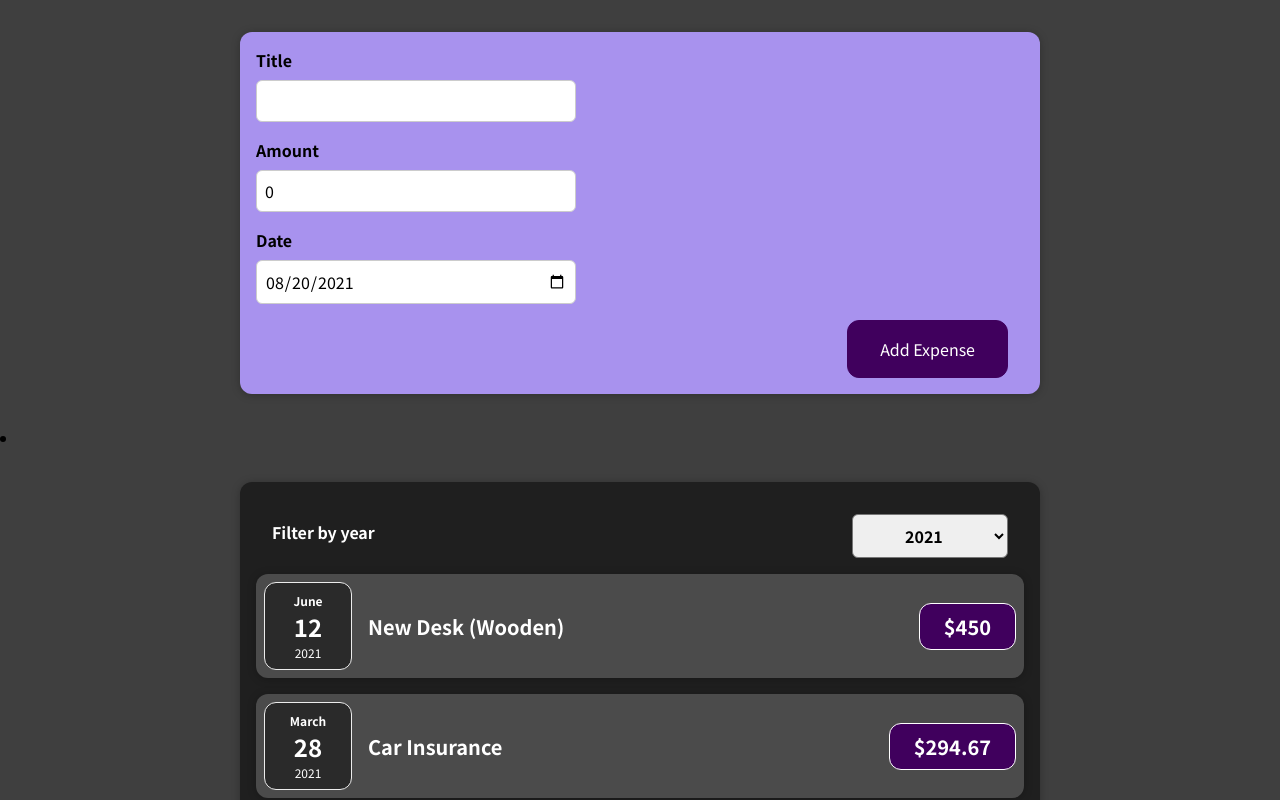
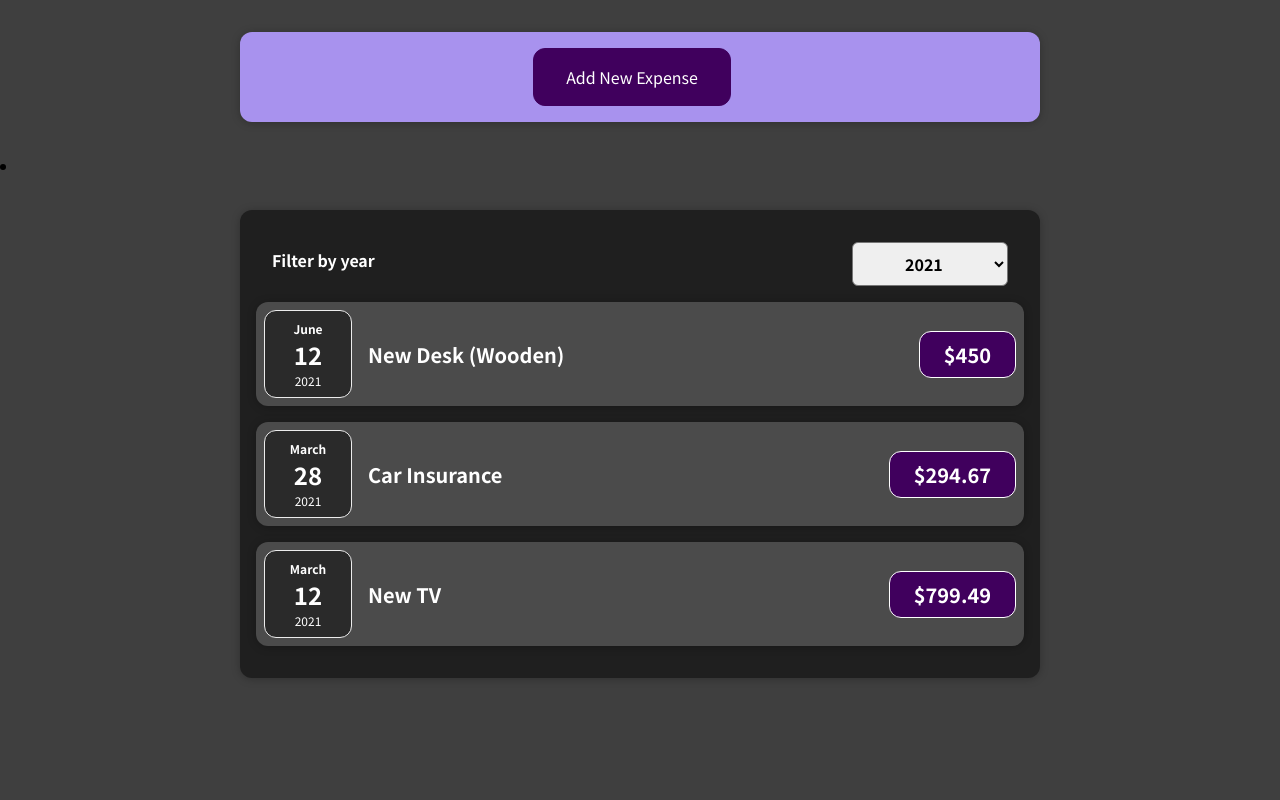
Before and after one commit to rowolff/react-complete-guide, a React (Create React App) app: page / in a window 1280 px wide. Shown: the top 800 px of the page. Built offline with nearby package versions, Linux system fonts and the light colour scheme.

Commit message:
Toggle expense form

```diff
--- a/src/components/NewExpense/ExpenseForm.tsx
+++ b/src/components/NewExpense/ExpenseForm.tsx
@@ -4,9 +4,10 @@ import './ExpenseForm.css';
 
 interface Props {
   onSaveExpenseData(data: ExpenseInputData): void;
+  onCancel(): void;
 }
 
-const ExpenseForm: React.FC<Props> = ({ onSaveExpenseData }) => {
+const ExpenseForm: React.FC<Props> = ({ onSaveExpenseData, onCancel }) => {
   const [title, setTitle] = useState<string>('');
   const handleTitleChange = (e: React.ChangeEvent<HTMLInputElement>) => {
     setTitle(e.currentTarget.value);
@@ -33,10 +34,11 @@ const ExpenseForm: React.FC<Props> = ({ onSaveExpenseData }) => {
     setTitle('');
     setAmount(0.0);
     setDate(new Date());
+    onCancel();
   };
 
   return (
-    <form onSubmit={handleSubmit}>
+    <form onSubmit={handleSubmit} onReset={onCancel}>
       <div className="new-expense__controls">
         <div className="new-expense__control">
           <label>Title</label>
@@ -68,6 +70,7 @@ const ExpenseForm: React.FC<Props> = ({ onSaveExpenseData }) => {
         </div>
       </div>
       <div className="new-expense__actions">
+        <button type="reset">Cancel</button>
         <button type="submit">Add Expense</button>
       </div>
     </form>
--- a/src/components/NewExpense/NewExpense.tsx
+++ b/src/components/NewExpense/NewExpense.tsx
@@ -1,4 +1,4 @@
-import React from 'react';
+import React, { useState } from 'react';
 
 import './NewExpense.css';
 import ExpenseForm from './ExpenseForm';
@@ -8,6 +8,8 @@ interface Props {
 }
 
 const NewExpense: React.FC<Props> = ({ onSaveNewExpense }) => {
+  const [formVisible, setFormVisible] = useState<boolean>(false);
+
   const handleSaveExpenseData = (expenseData: ExpenseInputData) => {
     const newExpense: Expense = {
       ...expenseData,
@@ -16,9 +18,25 @@ const NewExpense: React.FC<Props> = ({ onSaveNewExpense }) => {
     onSaveNewExpense(newExpense);
   };
 
+  const handleAddNewExpense = () => {
+    setFormVisible(true);
+  };
+
+  const handleCancel = () => {
+    setFormVisible(false);
+  };
+
   return (
     <div className="new-expense">
-      <ExpenseForm onSaveExpenseData={handleSaveExpenseData} />
+      {formVisible && (
+        <ExpenseForm
+          onSaveExpenseData={handleSaveExpenseData}
+          onCancel={handleCancel}
+        />
+      )}
+      {!formVisible && (
+        <button onClick={handleAddNewExpense}>Add New Expense</button>
+      )}
     </div>
   );
 };
```
